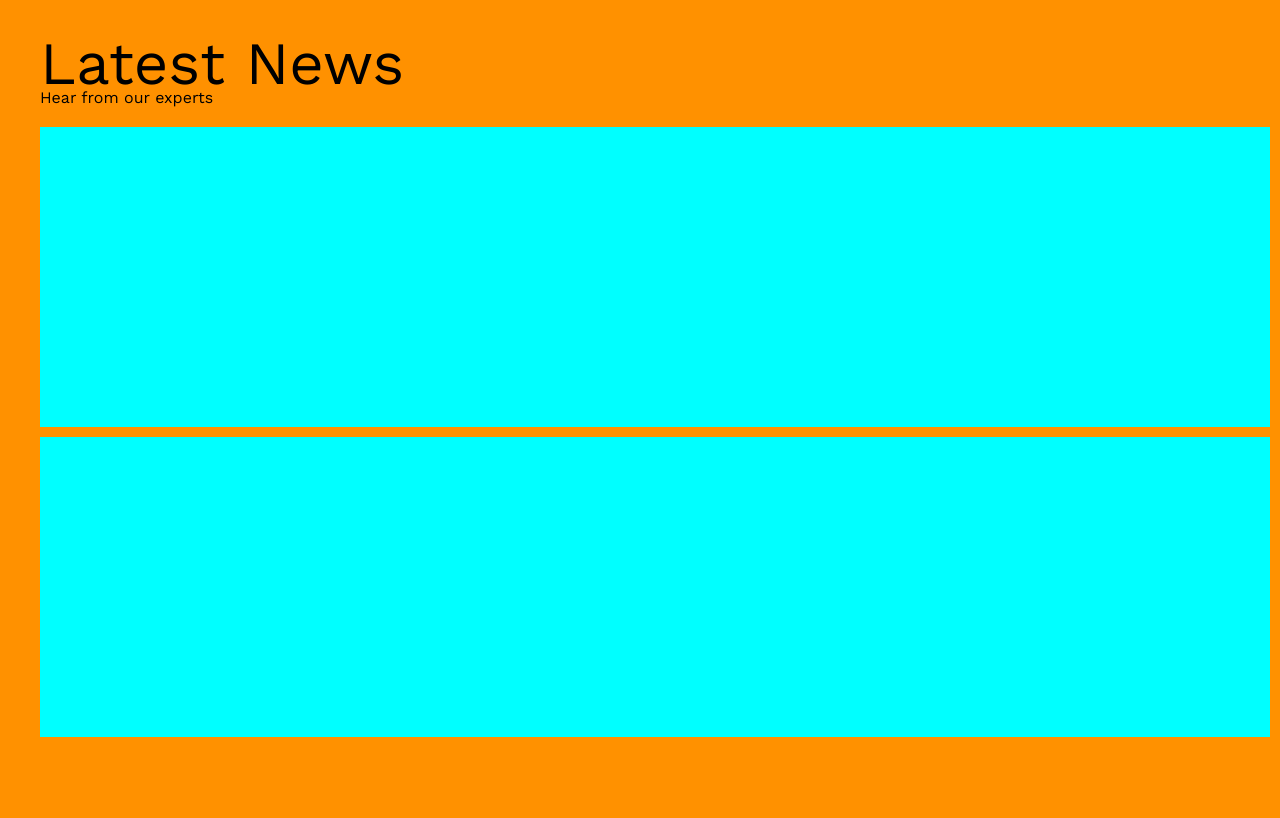
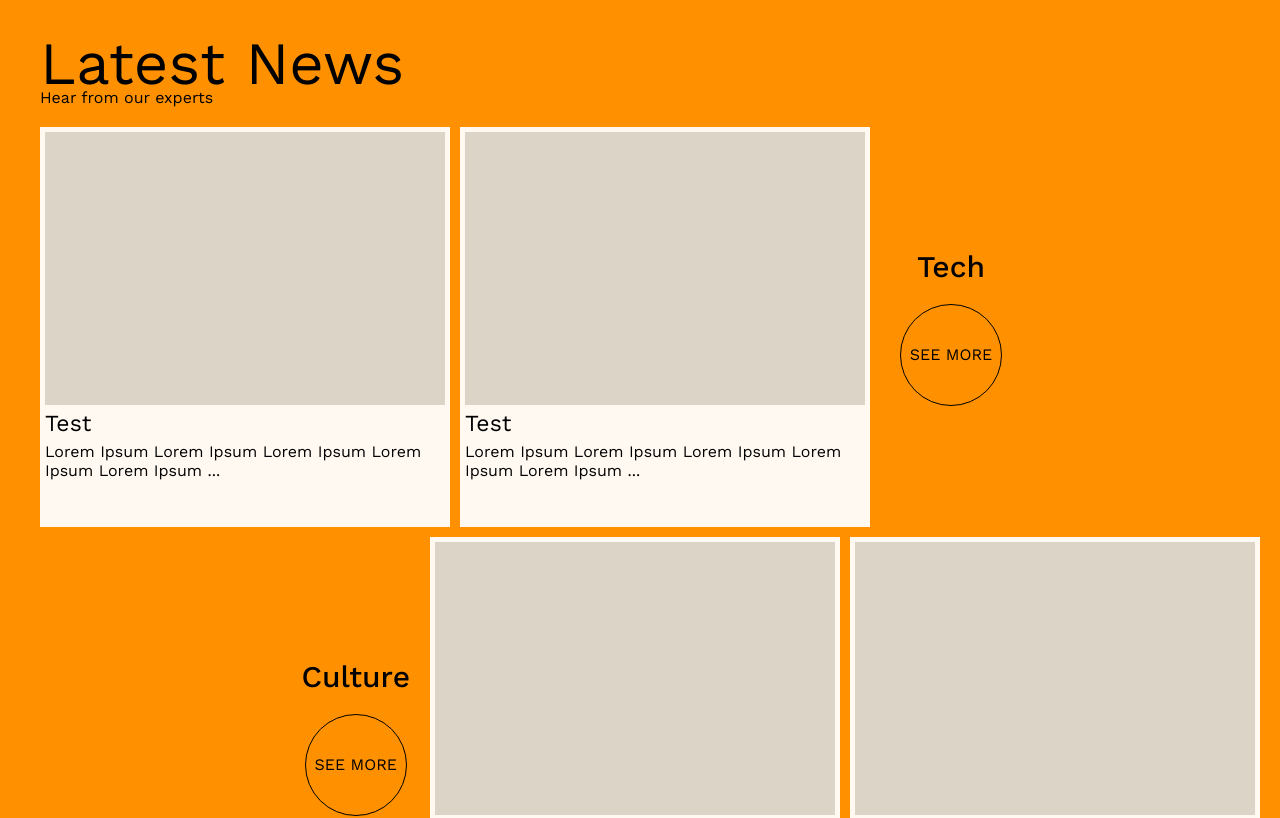
Before and after one commit to WellingtonD987/agf-website, a React (Create React App) app: page / in a window 1280 px wide. Shown: the part 2460-3278 px from the top of the page. Built offline with nearby package versions, Linux system fonts and the light colour scheme.

Commit message:
block-in blog articles

```diff
--- /dev/null
+++ b/src/components/NewsCard.tsx
@@ -0,0 +1,22 @@
+import React from "react";
+import styles from "../styles/NewsCard.module.scss";
+
+const NewsCard: React.FC<{
+  title: string;
+  image: string;
+  description: string;
+  link: string;
+  isCardA: boolean;
+}> = ({ title, image, description, link, isCardA }) => {
+  return (
+    <div className={isCardA ? styles.mainContainerA : styles.mainContainerB}>
+      <div className={styles.image}></div>
+      <div className={styles.descriptionBox}>
+        <div className={styles.title}>{title}</div>
+        <div className={styles.description}>{description}</div>
+      </div>
+    </div>
+  );
+};
+
+export default NewsCard;
--- a/src/components/NewsStrip.tsx
+++ b/src/components/NewsStrip.tsx
@@ -1,5 +1,6 @@
 import React from "react";
 import styles from "../styles/NewsStrip.module.scss";
+import NewsCard from "./NewsCard";
 
 const NewsStrip: React.FC<{
   title: string;
@@ -8,19 +9,36 @@ const NewsStrip: React.FC<{
   link: string;
   isLeft: boolean;
 }> = ({ title, genre, description, link, isLeft }) => {
-  const handleFlip = () => {
-    var style = {};
-    if (!isLeft) style = { flexDirection: "row-reverse" };
-    return style;
-  };
+  /*
+  PROCESS:
+   - Fetch data from API with key: genre,
+   - Sort data in chronological order,
+   - Take ONLY the first two data points,
+   - spread data across NewsCard's A & B
+  */
 
   return (
-    <div className={styles.mainContainer} style={handleFlip()}>
-      <div className={styles.articles}></div>
+    <div className={isLeft ? styles.mainContainerA : styles.mainContainerB}>
+      <div className={styles.articles}>
+        <NewsCard
+          title="Test"
+          image=""
+          description="Lorem Ipsum Lorem Ipsum Lorem Ipsum Lorem Ipsum Lorem Ipsum ..."
+          link=""
+          isCardA={true}
+        />
+        <NewsCard
+          title="Test"
+          image=""
+          description="Lorem Ipsum Lorem Ipsum Lorem Ipsum Lorem Ipsum Lorem Ipsum ..."
+          link=""
+          isCardA={false}
+        />
+      </div>
       <div className={styles.titleContainer}>
-        <div className={styles.title}></div>
+        <div className={styles.title}>{title}</div>
         <div className={styles.description}></div>
-        <div className={styles.link}></div>
+        <div className={styles.link}>SEE MORE</div>
       </div>
     </div>
   );
--- a/src/pages/NewsPg.tsx
+++ b/src/pages/NewsPg.tsx
@@ -24,14 +24,14 @@ const NewsPg: React.FC<{
       <div>
         <NewsStrip
           title="Tech"
-          genre="tech"
+          genre="Tech"
           description=""
           link=""
           isLeft={true}
         />
         <NewsStrip
           title="Culture"
-          genre="culture"
+          genre="Culture"
           description=""
           link=""
           isLeft={false}
--- a/src/styles/FooterPg.module.scss
+++ b/src/styles/FooterPg.module.scss
@@ -94,6 +94,9 @@
       font-size: 20px;
       margin-bottom: 10px;
     }
+    .menuItem {
+      text-decoration: underline;
+    }
   }
   .contacts {
     padding-left: 20px;
--- a/src/styles/Navbar.module.scss
+++ b/src/styles/Navbar.module.scss
@@ -83,6 +83,7 @@
 
   // for width and border transitions
   transition: var(--transition-cond);
+  //transition: background-color 1s ease-in-out;
 }
 .upperContainer {
   width: 100%;
--- /dev/null
+++ b/src/styles/NewsCard.module.scss
@@ -0,0 +1,54 @@
+.mainContainerA {
+  background-color: rgb(255, 249, 241);
+
+  height: calc(100% - 10px);
+  width: 400px;
+
+  margin-right: 10px;
+  padding: 5px;
+  @media only screen and (max-width: 1024px) {
+    margin-right: 0;
+  }
+  @media only screen and (max-width: 618px) {
+    width: 100%;
+  }
+}
+.mainContainerB {
+  background-color: rgb(255, 249, 241);
+
+  height: calc(100% - 10px);
+  width: 400px;
+
+  margin-right: 10px;
+  padding: 5px;
+  @media only screen and (max-width: 1024px) {
+    display: none;
+  }
+}
+
+.image {
+  background-color: rgb(221, 212, 200);
+
+  height: 70%;
+  width: 400px;
+  @media only screen and (max-width: 618px) {
+    width: 100%;
+    height: 100%;
+  }
+}
+.descriptionBox {
+  //background-color: rgb(74, 82, 61);
+
+  height: auto;
+  width: 400px;
+
+  margin-top: 5px;
+  .title {
+    font-size: 23px;
+    margin-bottom: 5px;
+  }
+
+  @media only screen and (max-width: 618px) {
+    display: none;
+  }
+}
--- a/src/styles/NewsStrip.module.scss
+++ b/src/styles/NewsStrip.module.scss
@@ -1,7 +1,74 @@
-.mainContainer {
-  background-color: aqua;
-  height: 300px;
+.mainContainerA {
+  //background-color: aqua;
+  height: 400px;
   width: 100%;
 
   margin-bottom: 10px;
+
+  display: flex;
+  flex-direction: row;
+  @media only screen and (max-width: 618px) {
+    flex-direction: column;
+  }
 }
+.mainContainerB {
+  //background-color: aqua;
+  height: 400px;
+  width: 100%;
+
+  margin-bottom: 10px;
+
+  display: flex;
+  flex-direction: row-reverse;
+  @media only screen and (max-width: 618px) {
+    flex-direction: column;
+  }
+}
+.articles {
+  //background-color: azure;
+  height: 100%;
+  width: auto;
+
+  display: flex;
+  flex-direction: row;
+}
+.titleContainer {
+  //background-color: rgb(104, 104, 230);
+  height: 100%;
+  width: auto;
+
+  padding: 0 20px;
+
+  display: flex;
+  flex-direction: column;
+  justify-content: center;
+  align-items: center;
+
+  @media only screen and (max-width: 618px) {
+    height: auto;
+    padding-bottom: 10px;
+  }
+  .title {
+    font-size: 30px;
+    font-weight: 500;
+    //letter-spacing: -3px;
+    margin-bottom: 20px;
+
+    @media only screen and (max-width: 618px) {
+      margin-bottom: 10px;
+    }
+  }
+  .link {
+    //background-color: rgb(104, 215, 230);
+    border-radius: 50%;
+    border: 1px solid black;
+
+    height: 100px;
+    width: 100px;
+
+    display: flex;
+    flex-direction: column;
+    justify-content: center;
+    align-items: center;
+  }
+}
```
